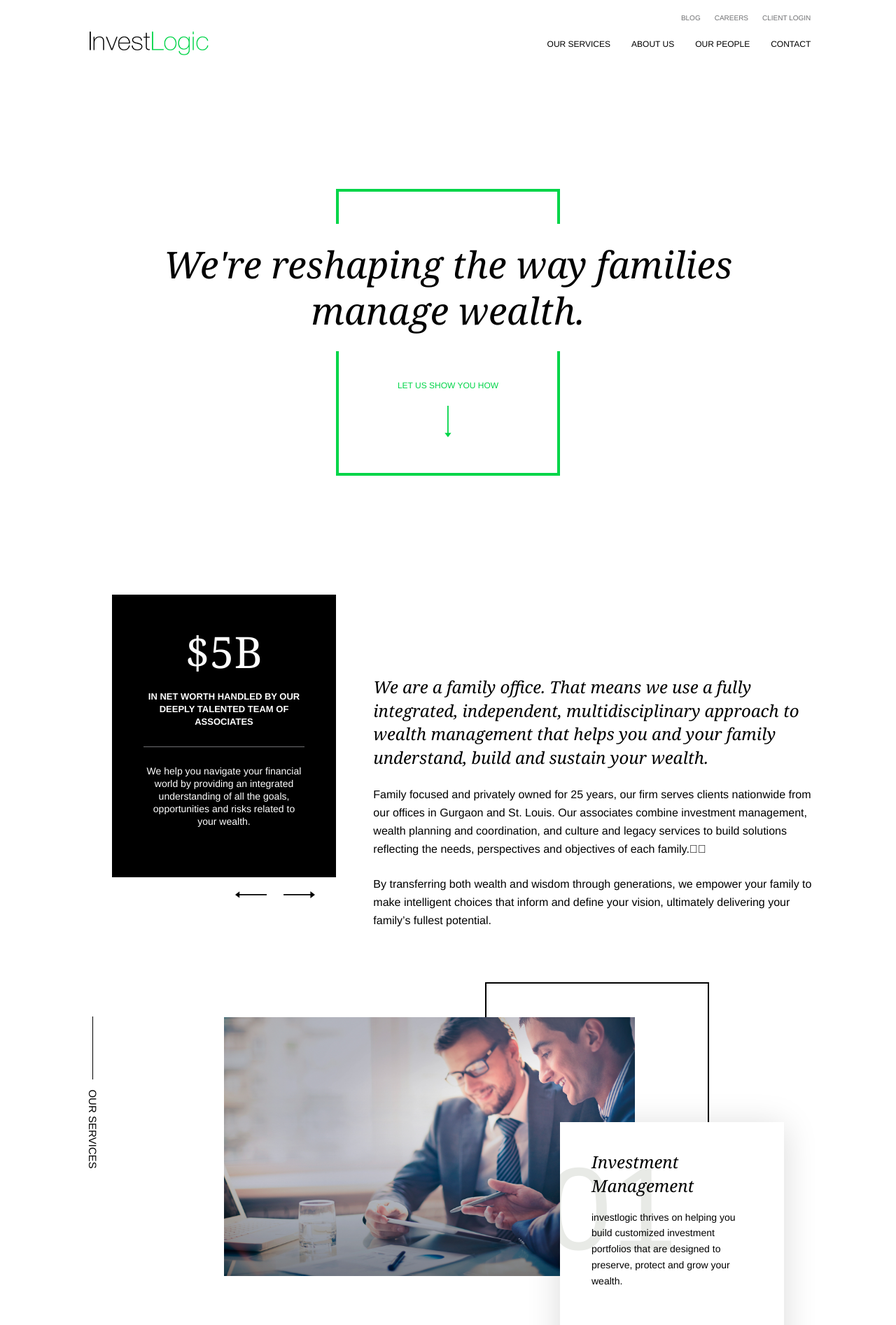
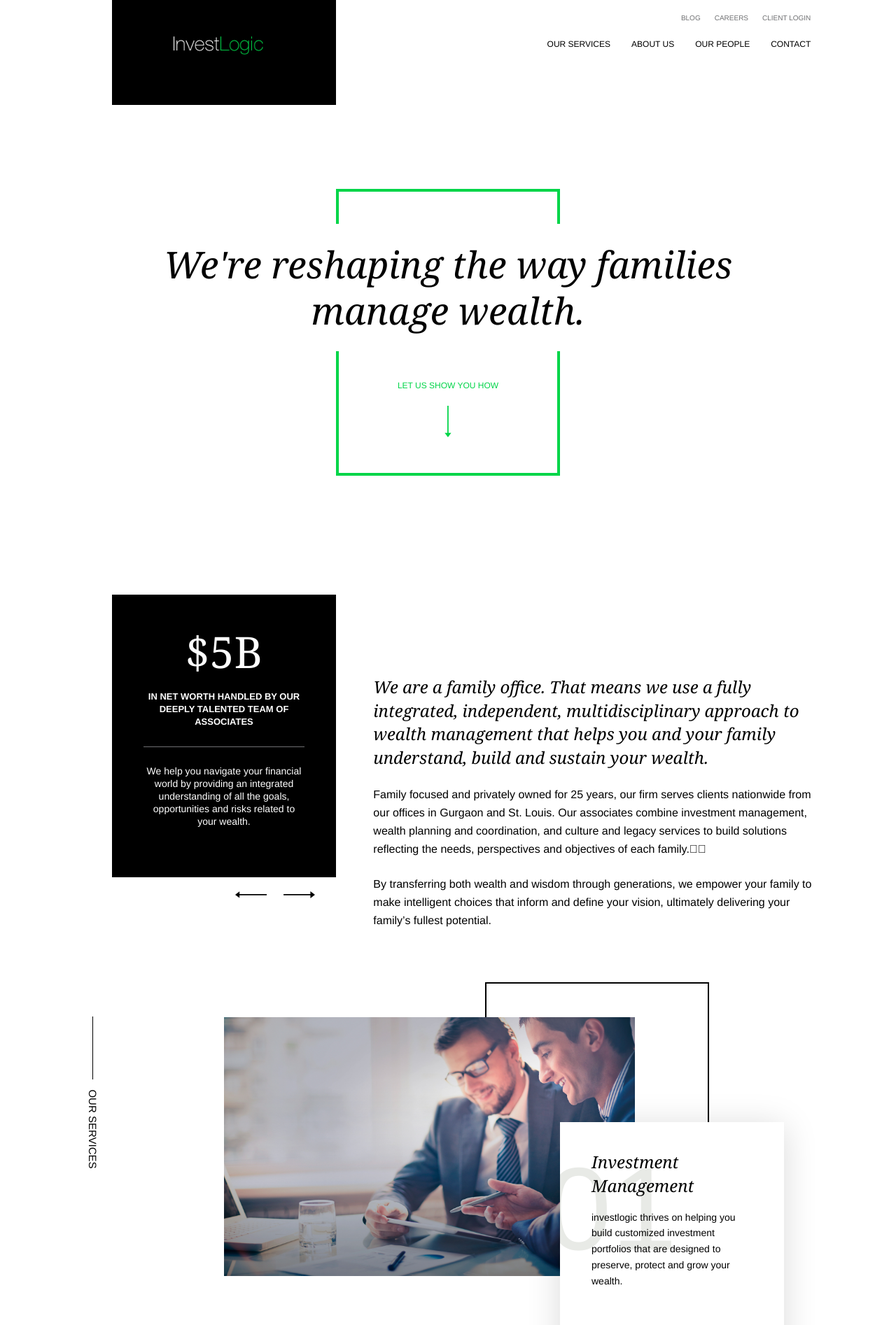
Before and after one commit to neerajkhurana/investlogic, a Jekyll site: the page built from index.html, in a window 1280 px wide. Shown: the top 1894 px of the page at 70% size. Built offline with Jekyll 4.4.1, drawn with Linux system fonts in a browser that asks for light colours; some web fonts are replaced.

Commit message:
top change

```diff
--- a/index.html
+++ b/index.html
@@ -142,10 +142,11 @@ layout: default
 
 	<header class="header row">
 
-		<div class="header-logo-wrapper columns small-24 large-8 small-centered large-uncentered">
+		<div class="header-logo-wrapper columns small-24 large-8 small-centered large-uncentered"
+		style="">
 			<a class="header-logo" href="http://www.investlogic.in/">
-        <img src="{{ "/static/images/invest_logic_logo.png" | prepend: site.baseurl }}" alt="">
-      </a>
+        		<img src="{{ "/static/images/invest_logic_logo_foo.png" | prepend: site.baseurl }}" alt="">
+      		</a>
 		</div>
 
 
```
Also changed, not shown: css/styles.css (line endings or trailing spaces), css/styles.min.css.
